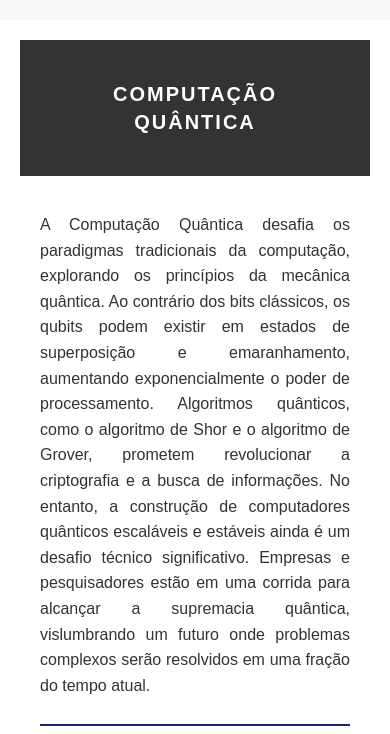
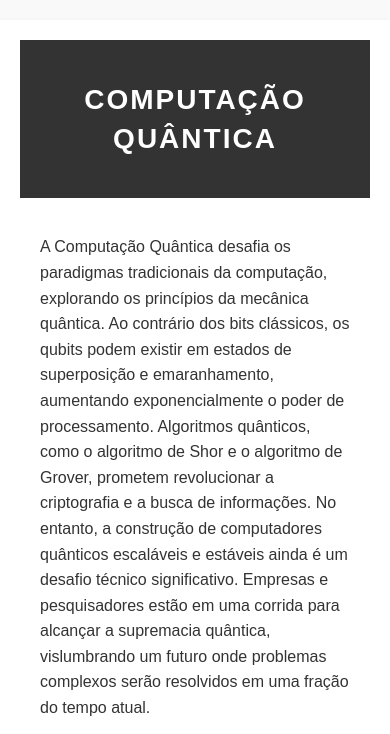
Before and after one commit to RAVELLSL/material-computacao-quantica, a plain HTML site: page index.html in a window 390 px wide. Shown: the top 734 px of the page. Drawn offline with Linux system fonts and the light colour scheme.

Commit message:
Update index.html

```diff
--- a/index.html
+++ b/index.html
@@ -1,3 +1,4 @@
+
 <!DOCTYPE html>
 <html lang="pt-BR">
 <head>
@@ -76,20 +77,22 @@
 
     .cover {
         border-radius: 0;
-                width: auto; /* Ajusta a largura do fundo do título */
-                 margin: 0 auto; /* Centraliza o título horizontalmente */
+        width: auto;
+        margin: 0 auto;
     }
 
     .cover h1 {
-        font-size: 20px; /* Diminui o tamanho da fonte */
+        font-size: auto; /* Se necessário, ajuste conforme a necessidade de design */
+        text-align: center; /* Centraliza o título */
     }
 
-
-
-            .page h2 {
-            text-align: center;
+    .page {
+        text-align: left; /* Alinha o texto do lado esquerdo */
     }
 
+    .page h2, .page h3, .page h4 {
+        text-align: center; /* Centraliza todos os títulos h2, h3, e h4 */
+    }
 
     .image-container {
         float: none;
@@ -98,6 +101,7 @@
         text-align: center;
     }
 }
+
     </style>
 </head>
 <body>
```
Lines whose indentation alone changed are shown as unchanged.
